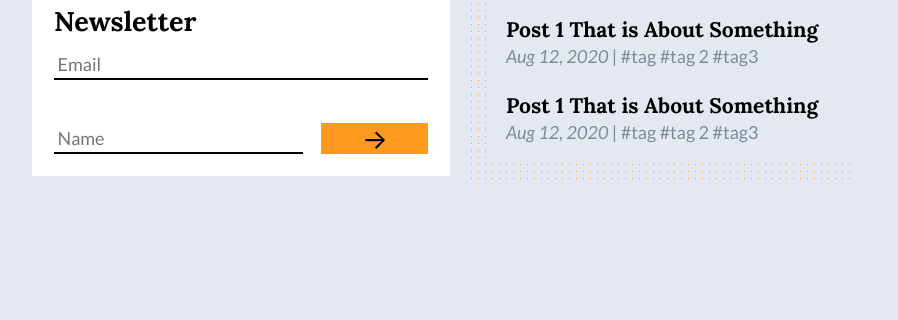
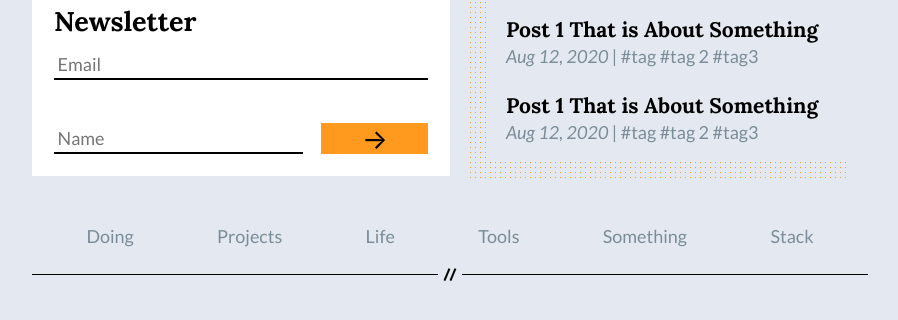
Before and after one commit to saharshxyz/binns, a plain HTML site: page index.html in a window 1280 px wide. Shown: the part 226-546 px from the top of the page, without its empty margins (190-1088 px from the left). Drawn offline with Linux system fonts and the light colour scheme.

Commit message:
Add horizontal rule hr design from Ganymede by Mingjie Jiang (https://go.srsh.link/8rLmXU)

```diff
--- a/assets/css/styles.css
+++ b/assets/css/styles.css
@@ -5,7 +5,7 @@
   --breakpoint--laptop: 1024px;
   --breakpoint--desktop: 1200px;
 
-  --radial--size: 0.7px;
+  --radial--size: 0.5px;
 
   --color--white: #ffffff;
   --color--black: #000000;
@@ -195,6 +195,59 @@ h3 {
 }
 
 /* ==========
+  Pinned Pages
+========== */
+
+.pinned {
+  display: flex;
+  justify-content: space-between;
+  margin: 1.5em 3em;
+  color: var(--color--gray);
+}
+
+/* ==========
+  Horizontal rule design from Ganymede by Mingjie Jiang (https://go.srsh.link/8rLmXU)
+========== */
+
+hr {
+  background:
+    linear-gradient(
+      to left,
+      currentColor calc(50% - 12px),
+      transparent calc(50% - 12px),
+      transparent calc(50% + 12px),
+      currentColor calc(50% + 12px)
+    );
+  background-color: transparent;
+  border: none;
+  height: 0.08rem;
+  overflow: visible;
+  position: relative;
+  color: var(--hint-color);
+  margin: 1.2rem auto;
+}
+
+hr::before,
+hr::after {
+  background: currentColor;
+  content: "";
+  display: block;
+  height: 0.8rem;
+  position: absolute;
+  top: calc(50% - 0.4rem);
+  transform: rotate(22.5deg);
+  width: 0.1rem;
+}
+
+hr::before {
+  left: calc(50% - 0.25rem);
+}
+
+hr::after {
+  right: calc(50% - 0.25rem);
+}
+
+/* ==========
   Media Queries
 ========== */
 
--- a/index.html
+++ b/index.html
@@ -76,6 +76,15 @@
           </div>
         </div>
       </div>
+      <div class="pinned">
+        <p>Doing</p>
+        <p>Projects</p>
+        <p>Life</p>
+        <p>Tools</p>
+        <p>Something</p>
+        <p>Stack</p>
+      </div>
+      <hr/>
     </div>
   </body>
 </html>
```
